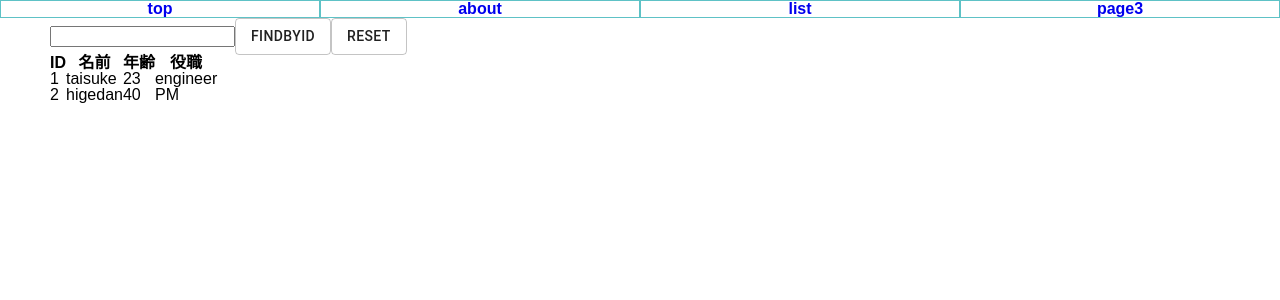
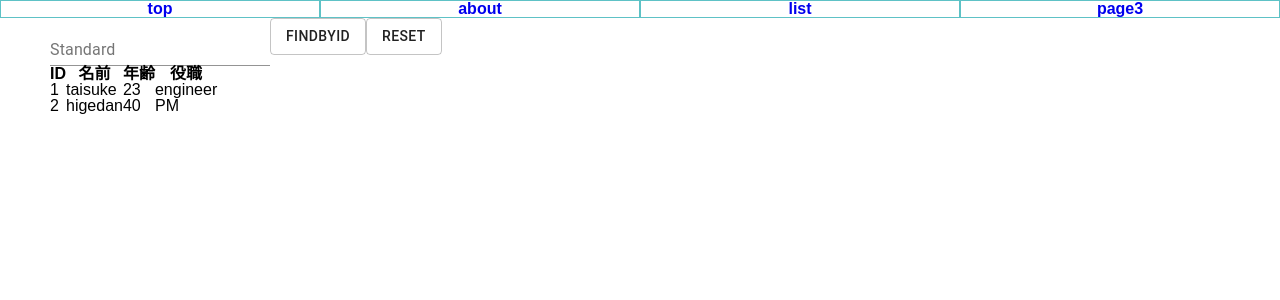
Before and after one commit to yodakaEngineer/react-practice, a React (Create React App) app: page /list in a window 1280 px wide. Shown: the top 300 px of the page. Built offline with nearby package versions, Linux system fonts and the light colour scheme.

Commit message:
change input design.

```diff
--- a/src/components/Display/Display.tsx
+++ b/src/components/Display/Display.tsx
@@ -1,3 +1,4 @@
+import {TextField} from "@material-ui/core";
 import React, {useState} from "react";
 
 interface InputAreaProps {
@@ -6,7 +7,7 @@ interface InputAreaProps {
 
 const InputArea: React.FC<InputAreaProps> = props => {
     return (
-        <input onChange={e => props.onChange(e.target.value)}/>
+        <TextField id="standard-basic" label="Standard" onChange={e => props.onChange(e.target.value)} />
     )
 }
 
--- a/src/components/GetList/GetList.tsx
+++ b/src/components/GetList/GetList.tsx
@@ -1,3 +1,4 @@
+import {TextField} from "@material-ui/core";
 import React, {useState} from "react";
 import Button from "@material-ui/core/Button";
 
@@ -11,7 +12,7 @@ const GetList: React.FC<GetListProps> = props => {
 
     return (
         <div>
-            <input type='number' onChange={(e) => setId(Number(e.target.value)) } />
+            <TextField id="standard-basic" label="Standard" type='number' onChange={(e) => setId(Number(e.target.value)) } />
             <Button variant='outlined' onClick={props.onGetList(id)}>findById</Button>
             <Button variant='outlined' onClick={props.onReset}>reset</Button>
         </div>
```
